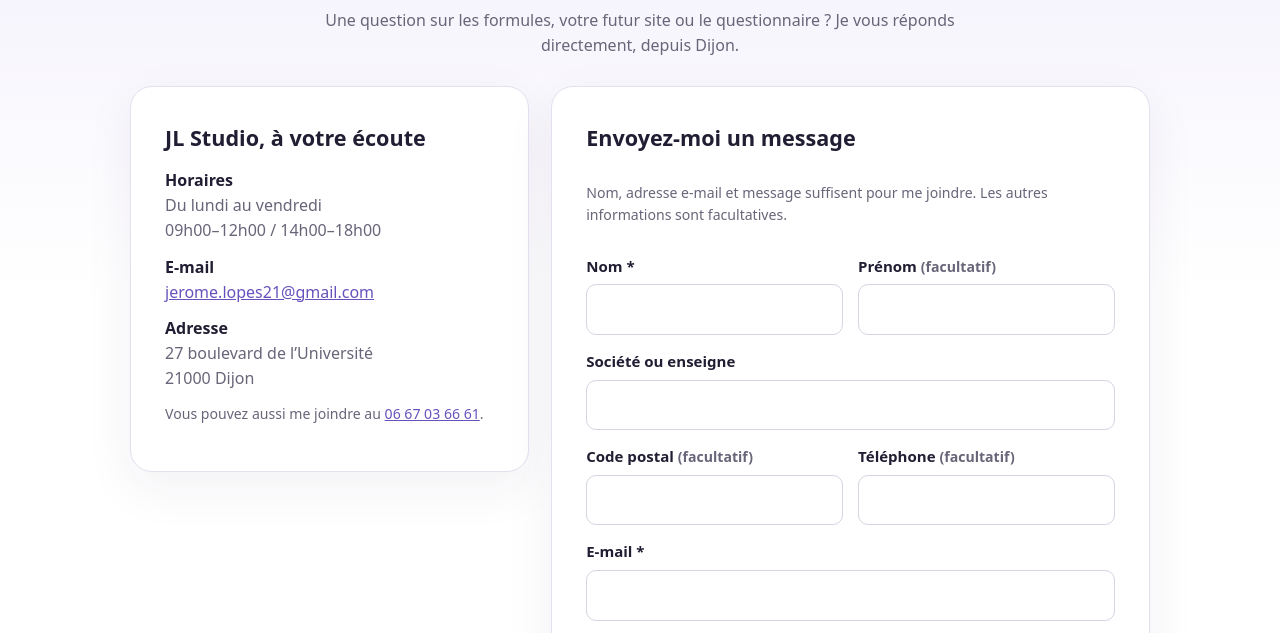
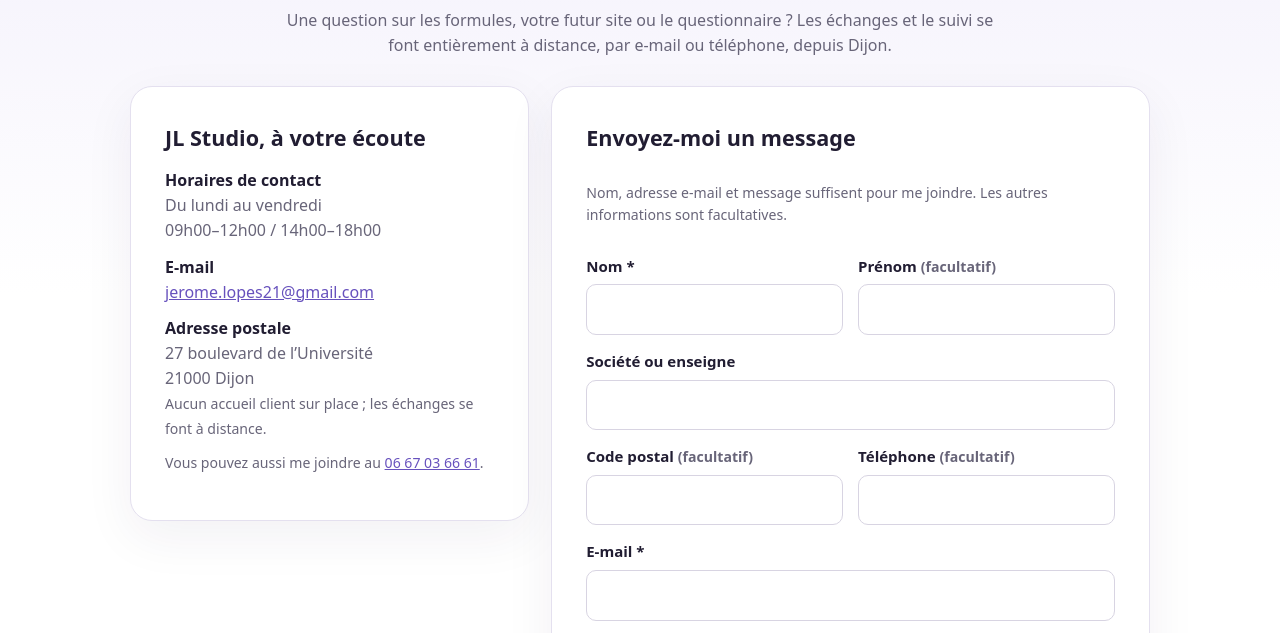
Before and after one commit to romeji/STUDIOWEB, a website: page contact.html in a window 1280 px wide. Shown: the part 167-800 px from the top of the page. Drawn offline with Linux system fonts and the light colour scheme.

Commit message:
Clarify remote-only client service area

```diff
--- a/contact.html
+++ b/contact.html
@@ -5,7 +5,7 @@
   <meta name="viewport" content="width=device-width, initial-scale=1">
   <meta name="theme-color" content="#171329">
   <title>Contact — JL Studio Web, Dijon</title>
-  <meta name="description" content="Contactez JL Studio Web à Dijon : une question sur votre site vitrine ? Nom, e-mail et message suffisent. Réponse directe par Jérôme.">
+  <meta name="description" content="Contactez JL Studio Web, studio basé à Dijon. Les échanges et le suivi des projets se font entièrement à distance.">
   <link rel="canonical" href="https://www.jlstudioweb.fr/contact">
   <meta property="og:type" content="website">
   <meta property="og:locale" content="fr_FR">
@@ -21,9 +21,9 @@
 <body>
   <header class="top"><a class="brand" href="/">⚡ JL Studio &lt;Web&gt;</a><a href="/">Retour à l’accueil</a></header>
   <main class="wrap">
-    <section class="intro"><h1>Parlons de votre projet</h1><p>Une question sur les formules, votre futur site ou le questionnaire ? Je vous réponds directement, depuis Dijon.</p></section>
+    <section class="intro"><h1>Parlons de votre projet</h1><p>Une question sur les formules, votre futur site ou le questionnaire ? Les échanges et le suivi se font entièrement à distance, par e-mail ou téléphone, depuis Dijon.</p></section>
     <div class="contact-layout">
-      <aside class="card info"><h2>JL Studio, à votre écoute</h2><p><strong>Horaires</strong><br>Du lundi au vendredi<br>09h00–12h00 / 14h00–18h00</p><p><strong>E-mail</strong><br><a href="mailto:jerome.lopes21@gmail.com">jerome.lopes21@gmail.com</a></p><p><strong>Adresse</strong><br>27 boulevard de l’Université<br>21000 Dijon</p><p class="note">Vous pouvez aussi me joindre au <a href="tel:0667036661">06 67 03 66 61</a>.</p></aside>
+      <aside class="card info"><h2>JL Studio, à votre écoute</h2><p><strong>Horaires de contact</strong><br>Du lundi au vendredi<br>09h00–12h00 / 14h00–18h00</p><p><strong>E-mail</strong><br><a href="mailto:jerome.lopes21@gmail.com">jerome.lopes21@gmail.com</a></p><p><strong>Adresse postale</strong><br>27 boulevard de l’Université<br>21000 Dijon<br><span class="note">Aucun accueil client sur place ; les échanges se font à distance.</span></p><p class="note">Vous pouvez aussi me joindre au <a href="tel:0667036661">06 67 03 66 61</a>.</p></aside>
       <section class="card"><h2>Envoyez-moi un message</h2>
         <form id="contactForm">
           <div class="form-grid">
```
Also changed, not shown: index.html (+2 -2 lines).
